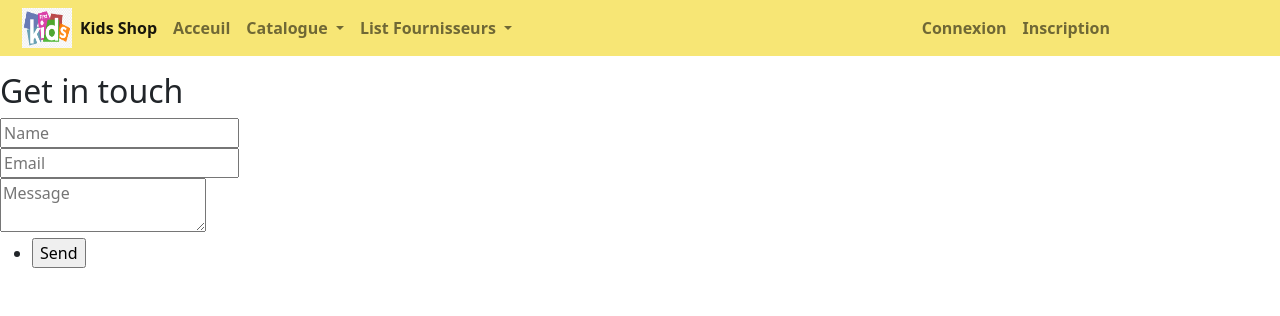
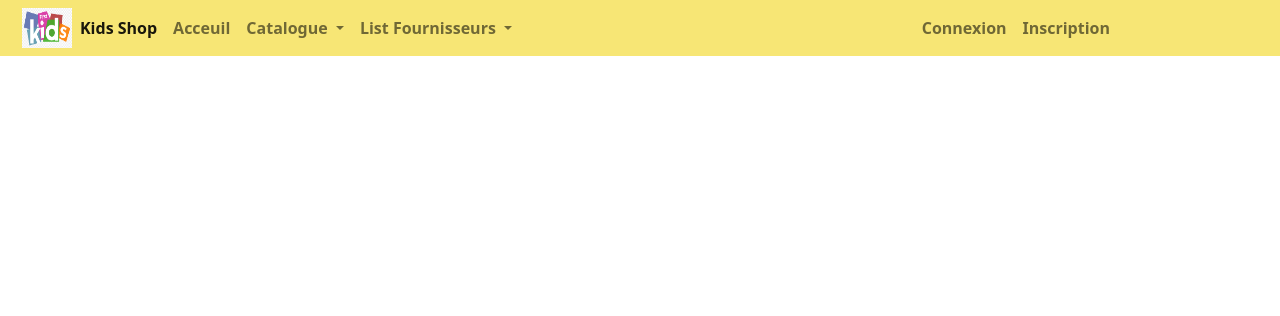
Before and after one commit to ekallel/tpDjango, a Django app: template magasin/templates/Categories/mesCategories.html in a window 1280 px wide. Shown: the top 316 px of the page. Run offline with Django 4.2, Linux system fonts and the light colour scheme; the template is opened without the code that fills it, so the values that code supplies are empty.

Commit message:
Updated file

```diff
--- a/magasin/templates/magasin/base.html
+++ b/magasin/templates/magasin/base.html
@@ -104,31 +104,6 @@
 	  </nav>
 
 {% block content %} {% endblock %}
-<footer>
-<section>
-	<h2>Get in touch</h2>
-	{% if message %}
-	<div class="alert alert-success">{{ message }}</div>
-{% endif %}
-	<form method="post" action="{% url 'contact' %}">
-		{% csrf_token %}
-		<div class="fields">
-			<div class="field half">
-				<input type="text" name="name" id="name" placeholder="Name" />
-			</div>
-			<div class="field half">
-				<input type="email" name="email" id="email" placeholder="Email" />
-			</div>
-			<div class="field">
-				<textarea name="message" id="message" placeholder="Message"></textarea>
-			</div>
-		</div>
-		<ul class="actions">
-			<li><input type="submit" value="Send" class="primary" /></li>
-		</ul>
 
-	</form>
-</section>
-</footer>
 </body>
 </html>
```
Also changed, not shown: db.sqlite3.
